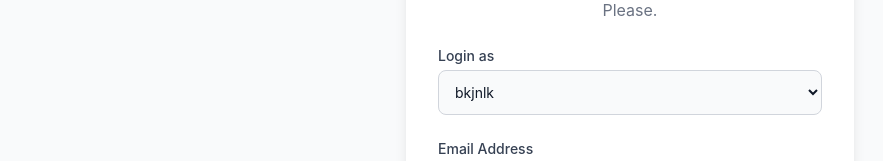
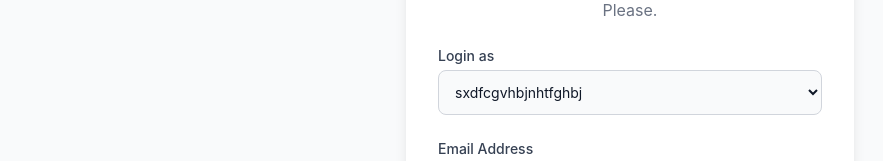
Before and after one commit to aditya-shinde-45/gradebookx, a React app in the folder frontend/: page / in a window 1280 px wide. Shown: the part 272-433 px from the top of the page, without its empty margins (10-893 px from the left). Built offline with nearby package versions, Linux system fonts and the light colour scheme; the HTML template or start-up script is replaced by a standard one.

Commit message:
Update options in Login component

```diff
--- a/frontend/src/Pages/Login.jsx
+++ b/frontend/src/Pages/Login.jsx
@@ -109,8 +109,8 @@ const Login = () => {
                 className="w-full bg-gray-50 border border-gray-300 text-gray-900 text-sm rounded-lg focus:ring-gray-500 focus:border-gray-500 p-3"
                 required
               >
-                <option value="">bkjnlk</option>
-                <option value="teacher">tiiiiiii</option>
+                <option value="">sxdfcgvhbjnhtfghbj</option>
+                <option value="teacher">tiiidxgfvjhbjnjiiii</option>
                 <option value="admin">ghcvhbj</option>
               </select>
             </div>
```
